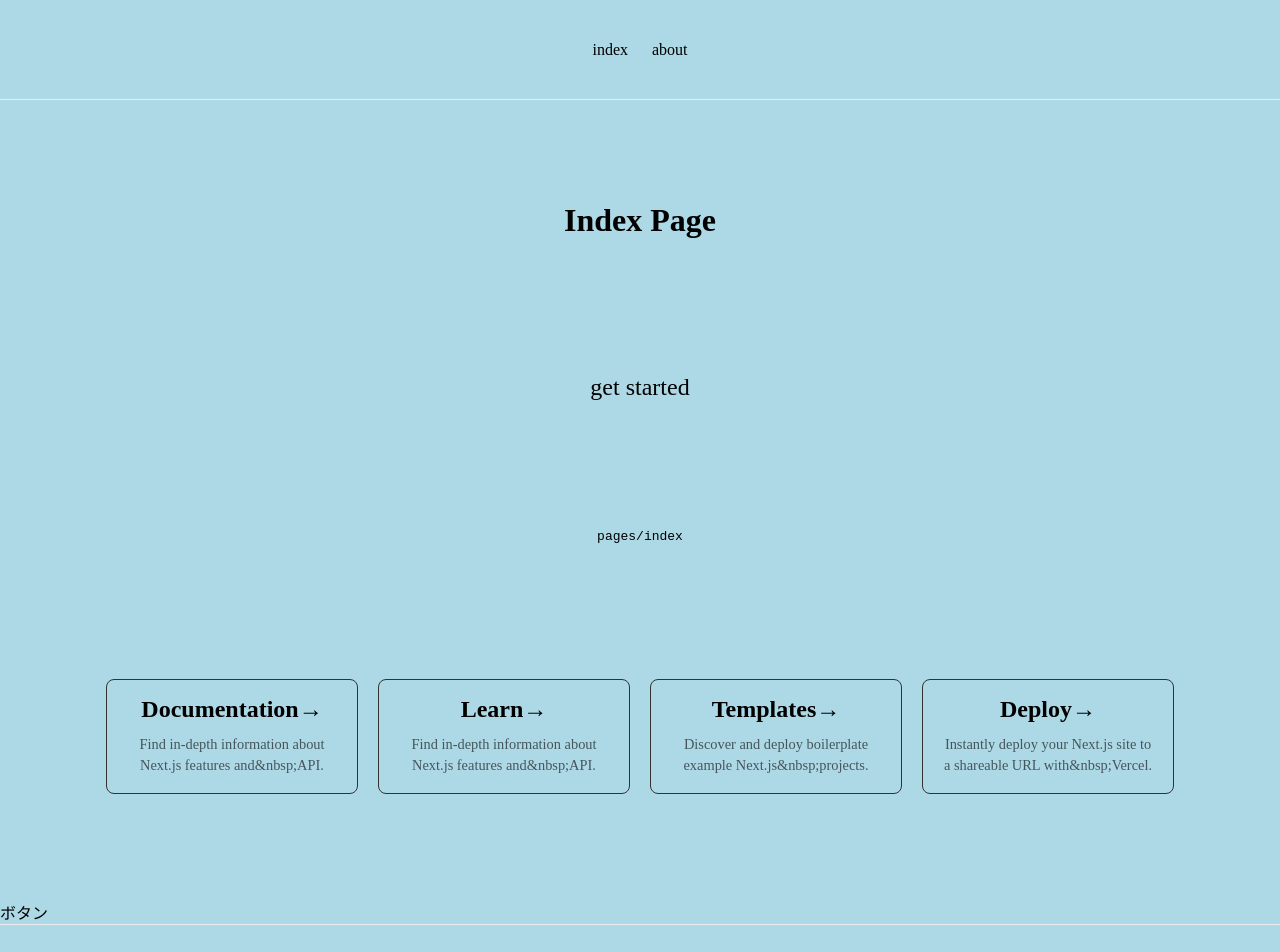
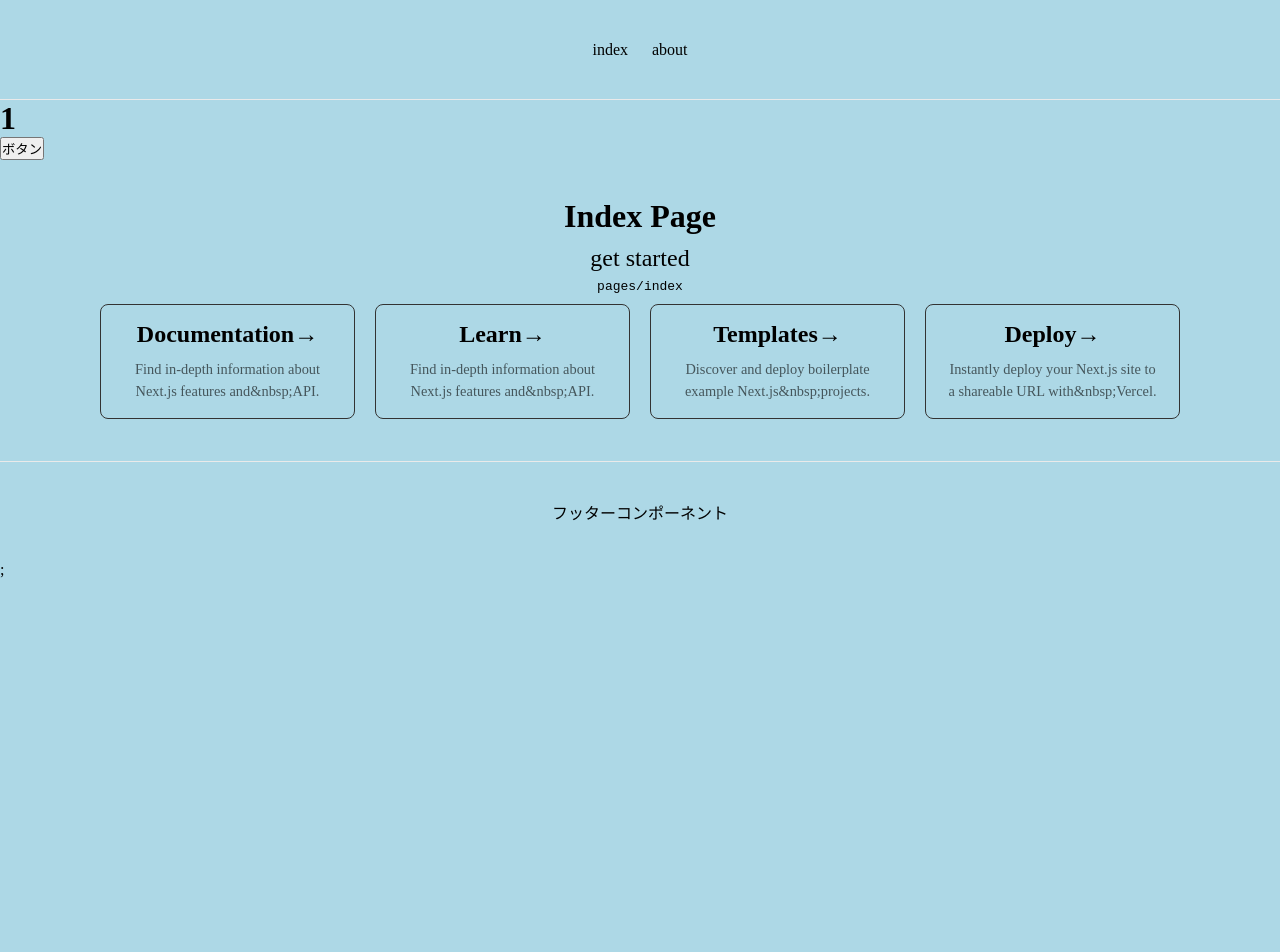
Before and after one commit to nobyn0312/LearnNextjs-react-kouza, a Next.js app: page / in a window 1280 px wide. Shown: the top 952 px of the page. After the commit the page ends 800 px from the top, so only its background shows below. Built offline with nearby package versions, Linux system fonts and the light colour scheme.

Commit message:
useState

```diff
--- a/src/components/Links/Links.module.css
+++ b/src/components/Links/Links.module.css
@@ -4,6 +4,7 @@
   grid-template-columns: repeat(4, minmax(25%, auto));
   max-width: var(--max-width);
   width: 100%;
+  margin: 0 auto;
 }
 
 .grid a {
--- a/src/components/Main/Main.module.css
+++ b/src/components/Main/Main.module.css
@@ -1,8 +1,9 @@
 .main {
-  display: flex;
+  /* display: flex;
   flex-direction: column;
   justify-content: space-between;
-  align-items: center;
-  padding: 6rem;
-  min-height: 100vh;
+  align-items: center; */
+  /* padding: 6rem; */
+  /* min-height: 100vh; */
+  padding: 2rem;
 }
--- a/src/pages/index.jsx
+++ b/src/pages/index.jsx
@@ -4,34 +4,36 @@
 import Header from "@/components/Header";
 import Main from "@/components/Main";
 import Headline from "@/components/Headline";
-import { useCallback, useEffect } from "react";
+import { useCallback, useEffect, useState } from "react";
 
 export default function Home() {
 
-  const handleClick=useCallback((e)=>{
-      console.log(e.target.href);
-      e.prevent.Default();
-      alert("");
-  },[])
+  const [count, setCount] = useState(1);
 
-  useEffect(()=>{
-    document.body.style.backgroundColor="lightblue"
-    return()=>{
-       document.body.style.backgroundColor="pink"
+
+  const handleClick = (e) => {
+    setCount((count) => count + 1);
+  }
+
+  useEffect(() => {
+    document.body.style.backgroundColor = "lightblue"
+    return () => {
+      document.body.style.backgroundColor = "pink"
     }
-  },[])
+  }, [])
 
   return (
     <>
-    <div className={styles.container}></div>
+
       <Head>
         <title>Create Next App</title>
         <link rel="icon" href="/favicon.ico" />
       </Head>
-      <Header/>
+      <Header />
+      <h1>{count}</h1>
+      <button onClick={handleClick}>ボタン</button>
+
       <Main page="index" />
-
-      <a href="/about" onClick={handleClick}>ボタン</a>
       <Footer />
     </>
   );
```
